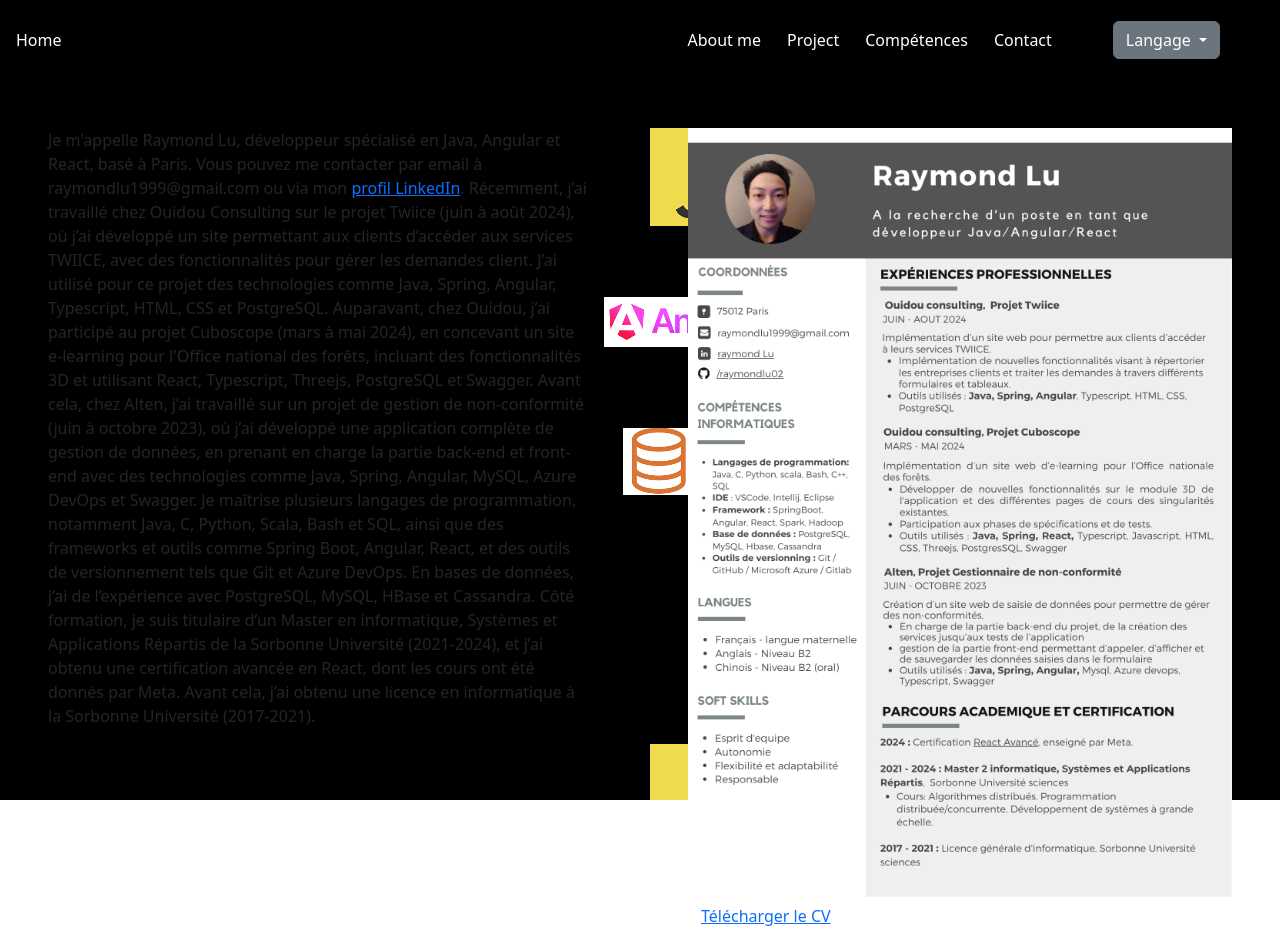
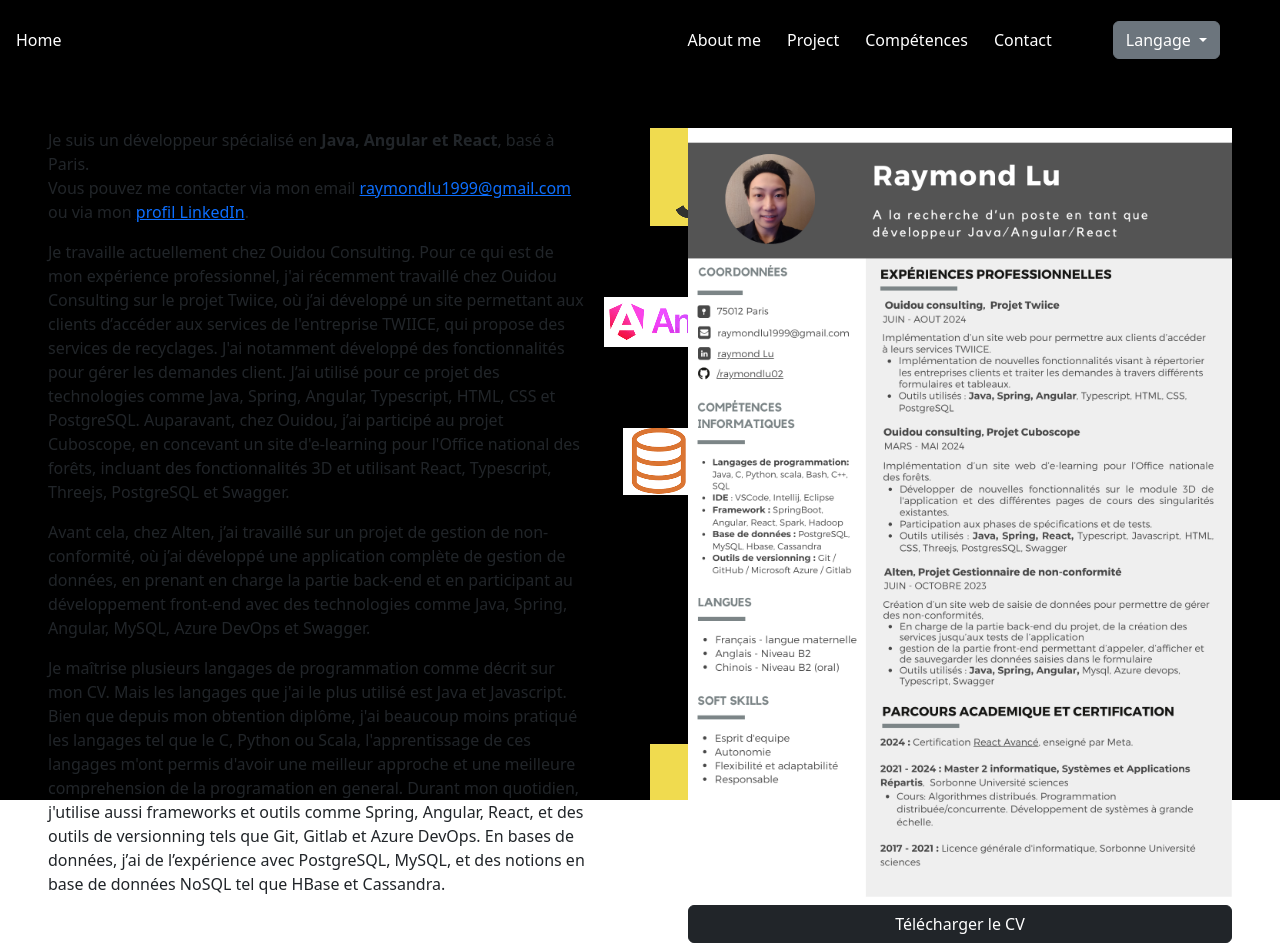
Before and after one commit to raymondlu02/web_cv, an Angular app in the folder angularWebCv/: page /skills in a window 1280 px wide. Shown: the top 952 px of the page. Built offline with nearby package versions, Linux system fonts and the light colour scheme.

Commit message:
WIP skill page

```diff
--- a/angularWebCv/src/app/app.config.ts
+++ b/angularWebCv/src/app/app.config.ts
@@ -3,7 +3,13 @@ import { provideRouter } from '@angular/router';
 
 import { routes } from './app.routes';
 import { provideClientHydration } from '@angular/platform-browser';
+import {provideHttpClient} from "@angular/common/http";
 
 export const appConfig: ApplicationConfig = {
-  providers: [provideZoneChangeDetection({ eventCoalescing: true }), provideRouter(routes), provideClientHydration()]
+  providers: [
+    provideZoneChangeDetection({ eventCoalescing: true }),
+    provideRouter(routes),
+    provideClientHydration(),
+    provideHttpClient()
+  ]
 };
--- a/angularWebCv/src/app/components/about-me/about-me.component.css
+++ b/angularWebCv/src/app/components/about-me/about-me.component.css
@@ -3,7 +3,6 @@
 }
 
 .aboutme {
-    overflow: auto;
     height: 70vh !important;
 }
 
--- a/angularWebCv/src/app/components/about-me/about-me.component.html
+++ b/angularWebCv/src/app/components/about-me/about-me.component.html
@@ -1,18 +1,19 @@
 <div class="container-about-me">
-  <div class="d-flex flex-row">
-    <div class="aboutme w-50 p-5"> Placeholder for image</div>
-    <div class="aboutme w-50 p-5 d-flex flex-column align-content-center justify-content-center">
+  <div class="d-flex flex-row aboutme">
+    <div class="w-50 p-5"> Placeholder for image</div>
+    <div class="overflow-auto w-50 pt-3 px-3 d-flex flex-column align-content-center justify-content-center">
       <p class="">
-        Hello ! Je m’appelle Raymond LU, développeur Web junior.
-        Auparavant, j’ai effectué plusieurs missions sur différents projets, ce qui m’a permis d’acquérir de très bonnes
-        compétences telles que l’organisation, l’écoute, le conseil ainsi que des qualités relationnelles importantes.
-        J’ai suivi la formation de Master en Systèmes et applications reparties au sein de Sorbonne Université sciences.
+        Bonjour ! Je m’appelle Raymond LU, développeur Web junior.
+        Pour vous resumer mon parcours, je vais d'abord vous parler de la formation que j’ai suivi.
+        La formation s'intitule Master en Systèmes et applications reparties (SAR), que j'ai effectué au sein de Sorbonne Université sciences.
+        Au cours de ces derniere années, j'ai effectué plusieurs stage de développement web, ce qui m’a permis d’acquérir de très bonnes
+        compétences en programmation, mais aussi des compétences humaines telles que l’organisation, l’écoute, le conseil ainsi que des qualités relationnelles importantes.
       </p>
       <p class="">
         Suite à l’obtention du Bac+5, j’ai obtenu la confiance de l'entreprise Ouidou qui m’a embauché en septembre 2024
         et chez qui je suis devenu ingénieur en étude et développement.
         Mes compétences techniques incluent Java, Spring, Angular, React, TypeScript, ainsi que PostgreSQL et MySQL.
-        Je continue donc à travailler chaque jour avec envie, motivation.
+        Je continue à travailler chaque jour afin de m'améliorer avec envie, motivation.
       </p>
     </div>
   </div>
--- a/angularWebCv/src/app/components/navbar/navbar.component.html
+++ b/angularWebCv/src/app/components/navbar/navbar.component.html
@@ -1,4 +1,3 @@
-<!-- A grey horizontal navbar that becomes vertical on small screens -->
 <nav class="navbar navbar-expand-sm">
   <a class="nav-link home-button" routerLink="/home">Home</a>
   <div class="container-fluid">
--- a/angularWebCv/src/app/components/skills/skills.component.html
+++ b/angularWebCv/src/app/components/skills/skills.component.html
@@ -1,35 +1,39 @@
 <div class="d-flex flex-row">
   <div class="w-50 p-5">
     <p>
-      Je m'appelle Raymond Lu, développeur spécialisé en Java, Angular et React, basé à Paris.
-      Vous pouvez me contacter par email à
-      <a>raymondlu1999&#64;gmail.com </a>
+      Je suis un développeur spécialisé en <strong>Java, Angular et React</strong>, basé à Paris. <br>
+      Vous pouvez me contacter via mon email
+      <a href="mailto:raymondlu1999@gmail.com?subject=Recrutement">raymondlu1999&#64;gmail.com</a>
       ou via mon
       <a href="https://www.linkedin.com/in/raymond-lu1999/" target="_blank" rel="noopener noreferrer">profil LinkedIn</a>.
-
-      Récemment, j’ai travaillé chez Ouidou Consulting sur le projet Twiice (juin à août 2024), où j’ai développé un
-      site permettant aux clients d’accéder aux services TWIICE, avec des fonctionnalités pour gérer les demandes
-      client. J’ai utilisé pour ce projet des technologies comme Java, Spring, Angular, Typescript, HTML, CSS et
-      PostgreSQL. Auparavant, chez Ouidou, j’ai participé au projet Cuboscope (mars à mai 2024), en concevant un site
-      e-learning pour l'Office national des forêts, incluant des fonctionnalités 3D et utilisant React, Typescript,
-      Threejs, PostgreSQL et Swagger. Avant cela, chez Alten, j’ai travaillé sur un projet de gestion de non-conformité
-      (juin à octobre 2023), où j’ai développé une application complète de gestion de données, en prenant en charge la
-      partie back-end et front-end avec des technologies comme Java, Spring, Angular, MySQL, Azure DevOps et Swagger.
-
-      Je maîtrise plusieurs langages de programmation, notamment Java, C, Python, Scala, Bash et SQL, ainsi que des
-      frameworks et outils comme Spring Boot, Angular, React, et des outils de versionnement tels que Git et Azure
-      DevOps. En bases de données, j’ai de l’expérience avec PostgreSQL, MySQL, HBase et Cassandra.
-
-      Côté formation, je suis titulaire d’un Master en informatique, Systèmes et Applications Répartis de la Sorbonne
-      Université (2021-2024), et j’ai obtenu une certification avancée en React, dont les cours ont été donnés par Meta.
-      Avant cela, j’ai obtenu une licence en informatique à la Sorbonne Université (2017-2021).
     </p>
+    <p>
+      Je travaille actuellement chez Ouidou Consulting. Pour ce qui est de mon expérience professionnel, j'ai récemment travaillé chez Ouidou Consulting sur le projet Twiice, où j’ai développé un
+      site permettant aux clients d’accéder aux services de l'entreprise TWIICE, qui propose des services de recyclages.
+      J'ai notamment développé des fonctionnalités pour gérer les demandes client.
+      J’ai utilisé pour ce projet des technologies comme Java, Spring, Angular, Typescript, HTML, CSS et PostgreSQL.
+      Auparavant, chez Ouidou, j’ai participé au projet Cuboscope, en concevant un site d'e-learning pour l'Office national des forêts,
+      incluant des fonctionnalités 3D et utilisant React, Typescript, Threejs, PostgreSQL et Swagger.
+    </p>
+    <p>
+      Avant cela, chez Alten, j’ai travaillé sur un projet de gestion de non-conformité, où j’ai développé une application complète de gestion de données, en prenant en charge la
+      partie back-end et en participant au développement front-end avec des technologies comme Java, Spring, Angular, MySQL, Azure DevOps et Swagger.
+      <p>
+      Je maîtrise plusieurs langages de programmation comme décrit sur mon CV.
+      Mais les langages que j'ai le plus utilisé est Java et Javascript.
+      Bien que depuis mon obtention diplôme, j'ai beaucoup moins pratiqué les langages tel que le C, Python ou Scala,
+      l'apprentissage de ces langages m'ont permis d'avoir une meilleur approche
+      et une meilleure comprehension de la programation en general.
+      Durant mon quotidien, j'utilise aussi frameworks et outils comme Spring, Angular, React,
+      et des outils de versionning tels que Git, Gitlab et Azure DevOps.
+      En bases de données, j’ai de l’expérience avec PostgreSQL, MySQL,
+      et des notions en base de données NoSQL tel que HBase et Cassandra.
+      </p>
   </div>
   <div class="aboutme w-50 p-5">
     <div class="w-100">
-      <img class="w-100 h-50" ngSrc="/cv.png" alt="cv" height="1000" width="707">
-
-      <button type="button" class="btn btn-link">Télécharger le CV</button>
+      <img class="w-100 h-50" ngSrc="/cv.png" alt="cv" height="2000" width="1414" priority>
+      <button type="button" class=" mt-2 btn btn-dark w-100" (click)="downloadCv()">Télécharger le CV</button>
     </div>
   </div>
 
--- a/angularWebCv/src/app/components/skills/skills.component.ts
+++ b/angularWebCv/src/app/components/skills/skills.component.ts
@@ -1,16 +1,24 @@
 import { Component } from '@angular/core';
 import {NgOptimizedImage} from "@angular/common";
-import {app} from "../../../../server";
+import {HttpClient} from "@angular/common/http";
 
 @Component({
   selector: 'app-skills',
   standalone: true,
   imports: [
-    NgOptimizedImage
+    NgOptimizedImage,
   ],
   templateUrl: './skills.component.html',
-  styleUrl: './skills.component.css'
+  styleUrl: './skills.component.css',
 })
 export class SkillsComponent {
-
+  constructor(private http: HttpClient) {
+  }
+  downloadCv() {
+    const url = 'cv.pdf';  // Chemin direct vers le fichier dans les assets
+    const a = document.createElement('a');
+    a.href = url;
+    a.download = 'CV_Raymond_LU.pdf';
+    a.click();
+  }
 }
```
Also changed, not shown: 1 other file (tests, documents, lock files or other folders).
